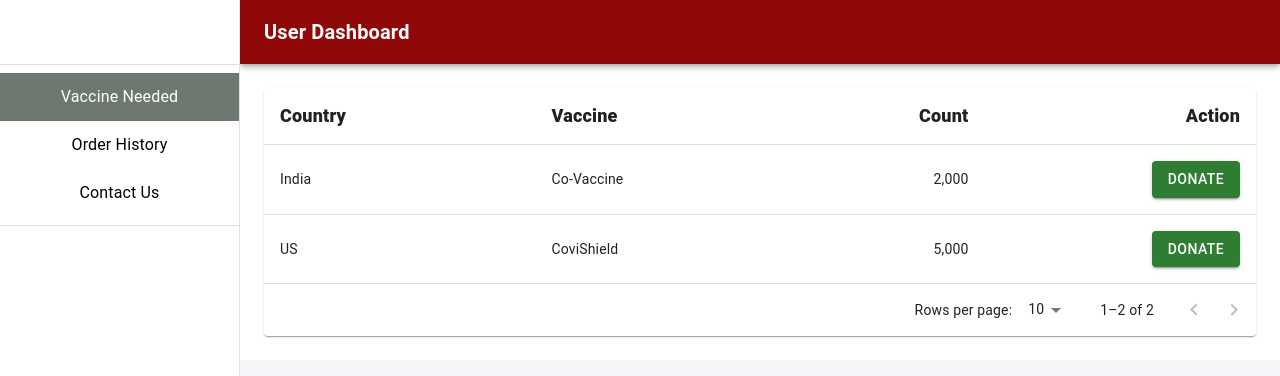
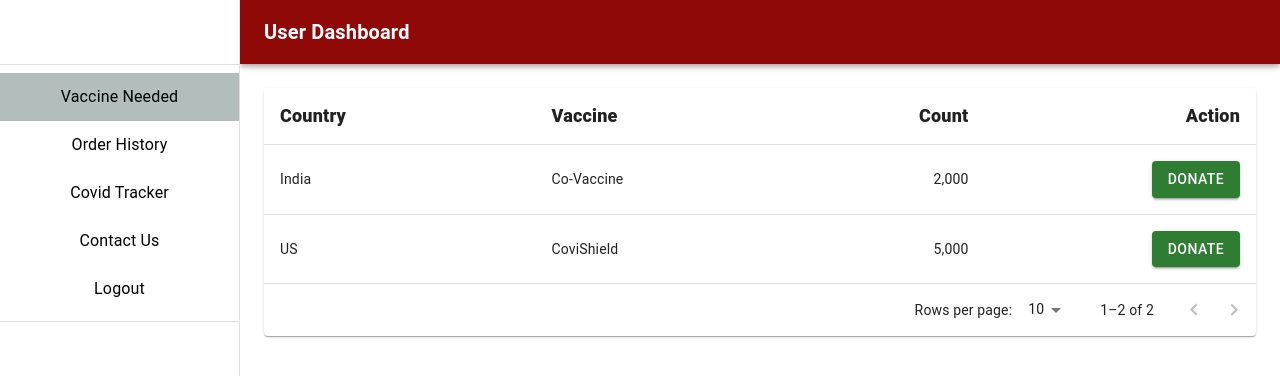
Before and after one commit to sherinskollannur/covid-19-tracker, a React (Create React App) app: page /user_dashboard in a window 1280 px wide. Shown: the top 376 px of the page. Built offline with nearby package versions, Linux system fonts and the light colour scheme.

Commit message:
minor design changes

```diff
--- a/src/components/CovidDashboard.js
+++ b/src/components/CovidDashboard.js
@@ -12,8 +12,12 @@ import {
   CardContent,
 } from '@mui/material';
 import '../App.css';
+import { Button } from '@mui/material';
+import { useHistory } from 'react-router-dom';
 
 function CovidDashboard() {
+  const history = useHistory();
+
   const [countries, setCountries] = useState([]);
   const [country, setCountry] = useState('WorldWide');
   const [dataByCountry, setDataByCountry] = useState({});
@@ -69,6 +73,35 @@ function CovidDashboard() {
   };
 
   return (
+    <>
+      {/* style={{ margin: '10px 50px 0px 20px', textAlign: 'right' }} */}
+      <div
+        style={{
+          display: 'flex',
+          justifyContent: 'flex-end',
+          padding: '10px 50px 0px 0px',
+        }}
+      >
+        <Button
+          variant="outlined"
+          onClick={() => {
+            history.push('/user_dashboard');
+          }}
+          color="error"
+          style={{ marginRight: 10 }}
+        >
+          Dashboard
+        </Button>
+        <Button
+          variant="outlined"
+          onClick={() => {
+            history.push('/user_dashboard');
+          }}
+        >
+          Login
+        </Button>
+      </div>
+
       <div className="app">
         <div className="app__left">
           <div className="app__header">
@@ -133,6 +166,7 @@ function CovidDashboard() {
           </Card>
         </div>
       </div>
+    </>
   );
 }
 
--- a/src/components/UserDashboard.js
+++ b/src/components/UserDashboard.js
@@ -35,7 +35,6 @@ export default function UserDashboard(props) {
 
   return (
     <>
-      <Box sx={{ display: 'flex' }}>
       <AppBar
         position="fixed"
         sx={{
@@ -51,7 +50,7 @@ export default function UserDashboard(props) {
           </Typography>
         </Classes>
       </AppBar>
-
+      <Box sx={{ display: 'flex', minHeight: '600px' }}>
         <Drawer
           sx={{
             width: drawerWidth,
@@ -67,15 +66,20 @@ export default function UserDashboard(props) {
           <Toolbar />
           <Divider />
           <List>
-            {['Vaccine  Needed', 'Order History', 'Contact Us'].map(
-              (text, index) => (
+            {[
+              'Vaccine  Needed',
+              'Order History',
+              'Covid Tracker',
+              'Contact Us',
+              'Logout',
+            ].map((text, index) => (
               <ListItem key={text} disablePadding>
                 <ListItemButton
                   style={
                     sliderBtnActive === text
                       ? {
-                            backgroundColor: '#6d7870',
-                            color: 'white',
+                          backgroundColor: '#b3bdbd',
+                          color: 'black',
                           textAlign: 'center',
                           // borderRadius: 5,
                           padding: 8,
@@ -101,6 +105,9 @@ export default function UserDashboard(props) {
                     if (text === 'Contact Us') {
                       routeVal = '/user_dashboard/contact_us';
                     }
+                    if (text === 'Covid Tracker') {
+                      routeVal = '/';
+                    }
 
                     history.push(routeVal);
                   }}
@@ -108,8 +115,7 @@ export default function UserDashboard(props) {
                   <ListItemText primary={text} />
                 </ListItemButton>
               </ListItem>
-              )
-            )}
+            ))}
           </List>
           <Divider />
           {/* <List>
```
Lines whose indentation alone changed are shown as unchanged.
